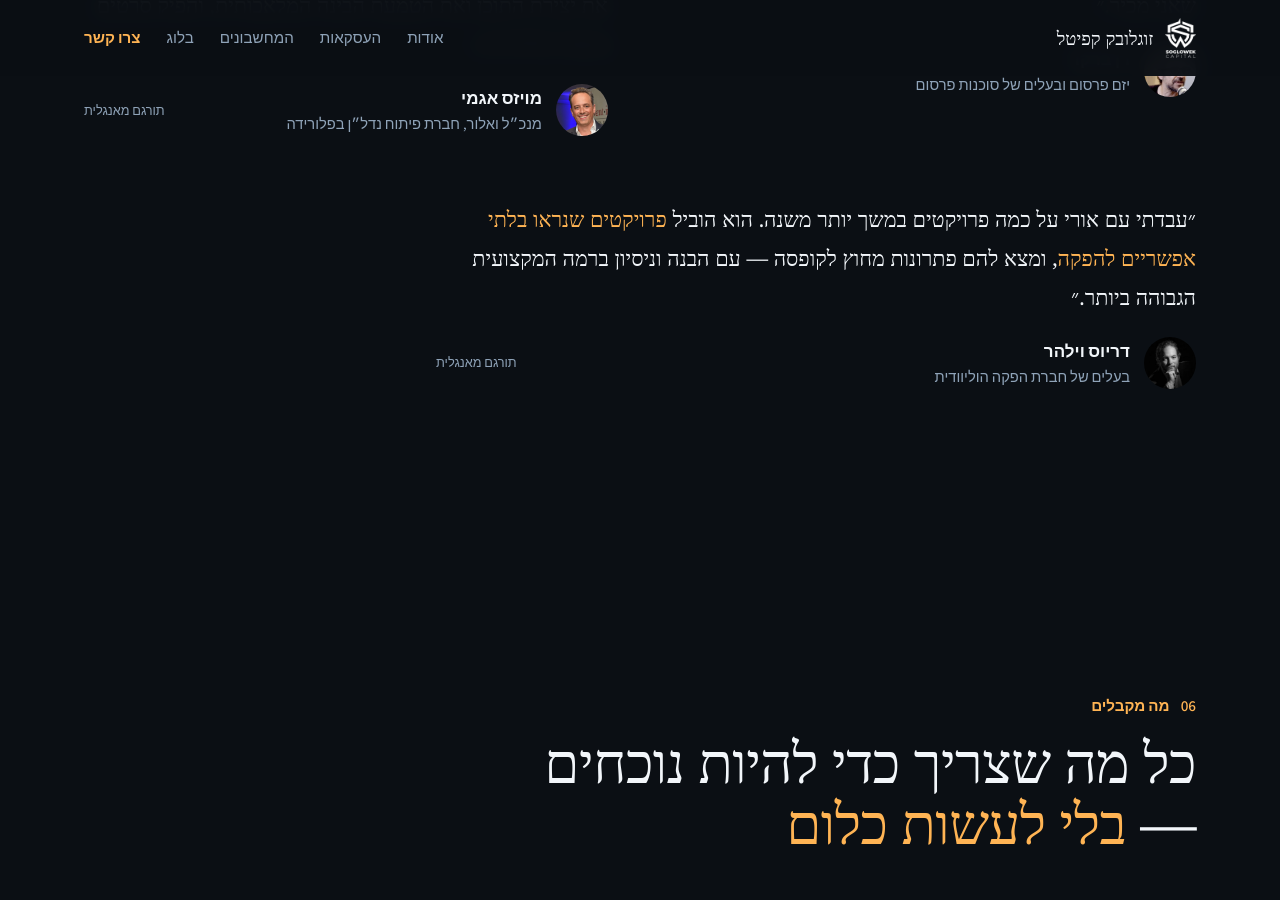
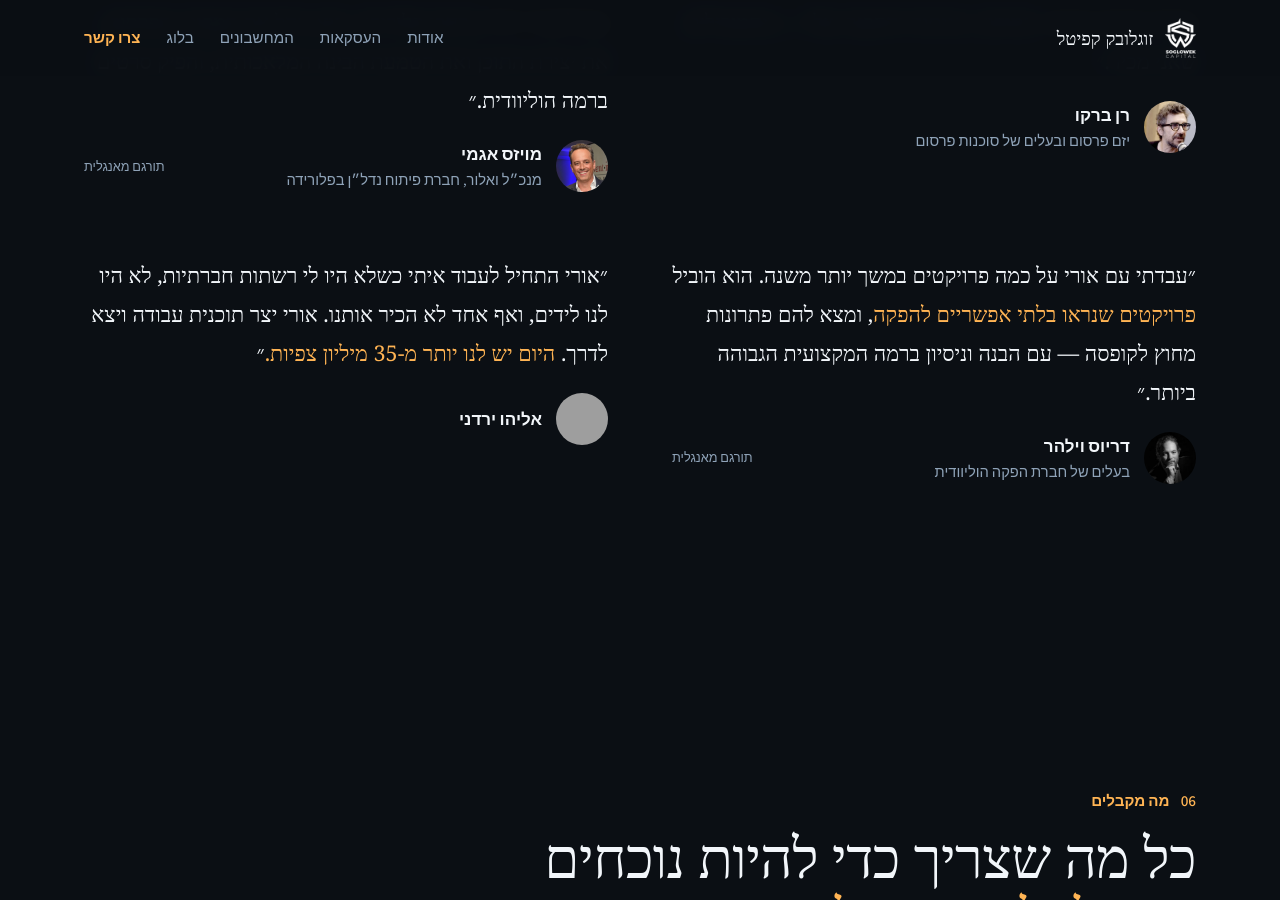
Before and after one commit to urisoglowek-ui/real_estate, a Jekyll site: the page built from content-offer.html, in a window 1280 px wide and 900 px high, scrolled down 11523 px. Built offline with Jekyll 4.4.1, drawn with Linux system fonts in a browser that asks for light colours; some web fonts are replaced; some of the changed text lies outside the part shown; grey boxes are pictures that could not be loaded.

Commit message:
Add files via upload

```diff
--- a/content-offer.html
+++ b/content-offer.html
@@ -182,6 +182,14 @@
 .ex-slides{min-width:0;display:flex;gap:14px;overflow-x:auto;scroll-snap-type:x mandatory;padding-bottom:10px;direction:ltr}
 .ex-slides img{flex:0 0 auto;width:clamp(200px,24vw,280px);height:auto;max-width:none;aspect-ratio:4/5;object-fit:cover;border-radius:6px;scroll-snap-align:start}
 @media (max-width:760px){.ex-row{grid-template-columns:1fr}.ex-row .phone{max-width:240px;margin:0 auto}}
+
+/* floating CTA to the form */
+.fab{position:fixed;left:24px;bottom:24px;z-index:60;display:inline-flex;align-items:center;gap:10px;min-height:52px;padding:0 26px;border-radius:999px;background:var(--amber);color:#0B0F14;font:700 1.05rem var(--sans);text-decoration:none;box-shadow:0 10px 30px rgba(0,0,0,.35);opacity:0;transform:translateY(16px);pointer-events:none;transition:opacity .3s,transform .3s}
+.fab.on{opacity:1;transform:none;pointer-events:auto}
+.fab:hover{background:#FFC47A}
+.fab:focus-visible{outline:2px solid var(--white);outline-offset:3px}
+@media (max-width:600px){.fab{left:16px;right:16px;justify-content:center}}
+@media (prefers-reduced-motion:reduce){.fab{transition:none}}
 </style>
 </head><body>
 <script>document.documentElement.classList.add('js')</script>
@@ -205,7 +213,7 @@
 <header class="hero"><div class="wrap">
   <div>
     <p class="label ov">מקבלים עד 7 לקוחות</p>
-    <h1 class="ov">יום צילום אחד. שנה שלמה של תוכן — <span class="hand">בקול ובפנים שלכם.</span></h1>
+    <h1 class="ov">מצלמים פעם אחת. שנה שלמה של תוכן — <span class="hand">בקול ובפנים שלכם.</span></h1>
     <p class="lede ov">אתם מומחים בתחום שלכם. אנחנו הופכים את המומחיות הזו לנוכחות דיגיטלית קבועה ולזרם לקוחות — בלי שתעמדו מול מצלמה כל שבוע.</p>
     <div class="ctas ov">
       <a class="tlink primary" href="#start">בדקו אם נשאר מקום</a>
@@ -233,11 +241,11 @@
 
 <section id="method"><div class="wrap">
   <div class="head ov">
-    <p class="label"><span class="n">02</span> שיטת יום אחד</p>
+    <p class="label"><span class="n">02</span> שיטת צילום אחד</p>
     <h2>אתם מצלמים <span class="hand">פעם אחת.</span> אנחנו מפרסמים כל יום.</h2>
   </div>
   <div class="steps3">
-    <div class="panel ov"><div class="num">01</div><h3>יום הפקה אחד</h3><p>באולפן, עם צלם וידאו, צלם סטילס, תאורה וסאונד. זה כל הזמן שנדרש מכם.</p></div>
+    <div class="panel ov"><div class="num">01</div><h3>צילום אחד</h3><p>מצלמים לבד, לפי מדריך מלא שאנחנו שולחים — או ביום הפקה באולפן עם צלם, בתוספת תשלום. לא רוצים להצטלם? ניצור עבורכם אווטאר בתלת-ממד או בדו-ממד.</p></div>
     <div class="panel ov"><div class="num">02</div><h3>הדמות והקול שלכם</h3><p>שתי דמויות דיגיטליות ושכפול קול בעברית — כך שתופיעו בתוכן חדש בלי לצלם שוב.</p></div>
     <div class="panel ov"><div class="num">03</div><h3>צוות תוכן מלא</h3><p>כותבים, עורכים, מעצבים ומנהלי רשתות שמפרסמים בשמכם, בכל הרשתות, כל יום.</p></div>
   </div>
@@ -339,6 +347,8 @@
       <figcaption><img src="/media/testimonials/moises-agami.jpg" alt="מויזס אגמי" loading="lazy"><span><b>מויזס אגמי</b><i>מנכ״ל ואלור, חברת פיתוח נדל״ן בפלורידה</i></span><small class="tr">תורגם מאנגלית</small></figcaption></figure>
     <figure class="panel quote ov"><blockquote>״עבדתי עם אורי על כמה פרויקטים במשך יותר משנה. הוא הוביל <b>פרויקטים שנראו בלתי אפשריים להפקה</b>, ומצא להם פתרונות מחוץ לקופסה — עם הבנה וניסיון ברמה המקצועית הגבוהה ביותר.״</blockquote>
       <figcaption><img src="/media/testimonials/darius.jpg" alt="דריוס וילהר" loading="lazy"><span><b>דריוס וילהר</b><i>בעלים של חברת הפקה הוליוודית</i></span><small class="tr">תורגם מאנגלית</small></figcaption></figure>
+    <figure class="panel quote ov"><blockquote>״אורי התחיל לעבוד איתי כשלא היו לי רשתות חברתיות, לא היו לנו לידים, ואף אחד לא הכיר אותנו. אורי יצר תוכנית עבודה ויצא לדרך. <b>היום יש לנו יותר מ-35 מיליון צפיות.</b>״</blockquote>
+      <figcaption><img src="/media/testimonials/eliyahu-yardeni.jpg" alt="אליהו ירדני" loading="lazy"><span><b>אליהו ירדני</b><i></i></span></figcaption></figure>
   </div>
 </div></section>
 
@@ -351,12 +361,13 @@
     <div class="panel ov">
       <h3><i class="dot" style="background:var(--sage)"></i>הקמה — פעם אחת</h3>
       <ol class="roman">
-        <li>יום הפקה מקצועי עם צלם וידאו וצלם סטילס, תאורה וסאונד באולפן</li>
+        <li>מדריך מלא לצילום עצמי — איך לצלם את החומרים לדמויות הדיגיטליות ולשכפול הקול</li>
         <li>שתי דמויות דיגיטליות שלכם, שמופיעות בתוכן בלי שתצטרכו לצלם שוב</li>
+        <li>לא רוצים להצטלם בכלל? ניצור עבורכם אווטאר מונפש בתלת-ממד או בדו-ממד, שיופיע בתוכן במקומכם</li>
         <li>שכפול הקול שלכם בעברית ברמה מקצועית</li>
         <li>מיתוג, שפה ויזואלית ואסטרטגיית תוכן</li>
-        <li>חמישה דפי נחיתה לאיסוף לידים</li>
-        <li>שש מתנות דיגיטליות לקהל שלכם, כמו מדריכים וצ'קליסטים להורדה</li>
+        <li>דף נחיתה אחד לאיסוף לידים</li>
+        <li>שתי מתנות דיגיטליות לקהל שלכם, כמו מדריכים וצ'קליסטים להורדה</li>
         <li>מערכת הודעות פרטיות אוטומטית ששולחת לעוקבים את המתנות ואוספת את פרטיהם</li>
       </ol>
     </div>
@@ -442,8 +453,9 @@
   </div>
   <div class="offer single">
     <div class="panel ov">
-      <p class="bigprice">₪3,450<small>לחודש + מע״מ</small></p>
-      <p class="setup">+ הקמה חד-פעמית: ₪650 + מע״מ</p>
+      <p class="bigprice">₪3,450<small>לחודש</small></p>
+      <p class="setup">+ הקמה חד-פעמית: ₪650 · ללא מע״מ</p>
+      <p class="setup" style="margin-top:6px;color:var(--steel)">יום הפקה באולפן עם צלם וידאו וצלם סטילס — בתוספת תשלום.</p>
       <p class="anchor">צוות כזה בתוך העסק — צלם, עורך, מעצב, כותב ומנהל סושיאל — עולה עשרות אלפי שקלים בחודש, עוד לפני ציוד ותוכנות.</p>
       <ul class="terms">
         <li><b>עוזבים בכל רגע.</b> בלי התחייבות. החודש שבו עוזבים משולם במלואו, ואין החזר על חודש.</li>
@@ -498,7 +510,7 @@
   </div>
   <div class="faq">
     <details class="ov"><summary>הדמות הדיגיטלית תיראה מזויפת?</summary><p>הדמויות נבנות מהצילומים שלכם ביום ההפקה, והקול משוכפל מהקול שלכם. ראו את הדוגמאות למעלה.</p></details>
-    <details class="ov"><summary>כמה זמן זה ידרוש ממני?</summary><p>יום הפקה אחד, ושיחת אסטרטגיה אחת בחודש. את השאר אנחנו עושים.</p></details>
+    <details class="ov"><summary>כמה זמן זה ידרוש ממני?</summary><p>צילום אחד — לבד לפי המדריך שלנו, או ביום הפקה באולפן — ושיחת אסטרטגיה אחת בחודש. את השאר אנחנו עושים.</p></details>
     <details class="ov"><summary>זה מתאים גם לעורכי דין ורואי חשבון?</summary><p>כן. התוכן מקצועי ומותאם לתחום שלכם.</p></details>
     <details class="ov"><summary>למי שייך התוכן?</summary><p>לכם — כולל הדמויות הדיגיטליות והקול.</p></details>
     <details class="ov"><summary>מה אם זה לא מתאים לי?</summary><p>אפשר לעזוב בכל רגע, בלי התחייבות. החודש שבו עוזבים משולם במלואו, ואין החזר על חודש.</p></details>
@@ -539,6 +551,7 @@
 </div></section>
 
 </main>
+<a class="fab" id="fab" href="#start" aria-label="אני רוצה להירשם לתוכנית — לטופס יצירת הקשר">אני רוצה להירשם לתוכנית<span aria-hidden="true">←</span></a>
 <script>
 (function(){
   var els=[].slice.call(document.querySelectorAll('.ov'));
```
Also changed, not shown: other parts of content-offer.html (+12 -6 lines).
